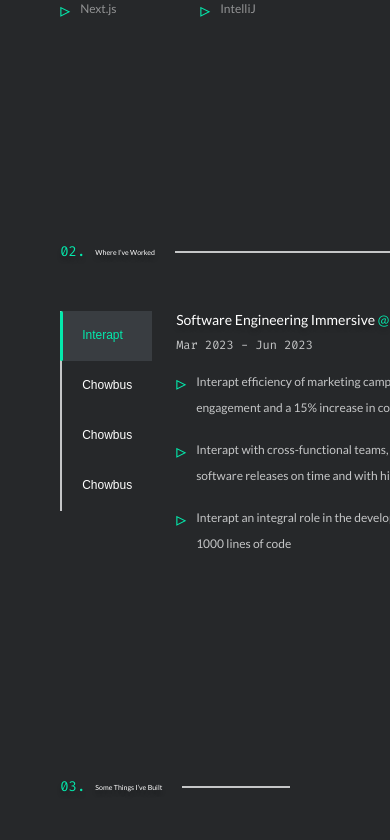
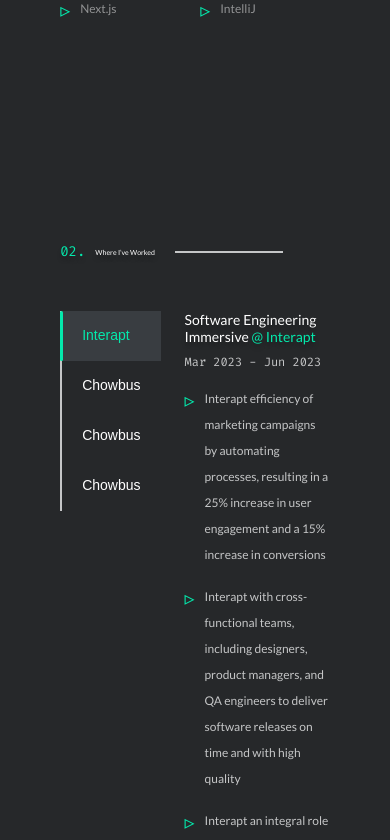
Before and after one commit to pophero110/2023-jeff-portfolio, a Next.js app: page / in a window 390 px wide. Shown: the part 1980-2820 px from the top of the page. Built offline with nearby package versions, Linux system fonts and the light colour scheme.

Commit message:
Add styles to ExperienceSection for $tablet breakpoint

```diff
--- a/src/components/sections/experienceSection/experienceSection.module.scss
+++ b/src/components/sections/experienceSection/experienceSection.module.scss
@@ -1,3 +1,3 @@
 .experienceSection {
-  width: 70rem;
+  width: min(70rem, 100%);
 }
--- a/src/components/tabList/tabList.module.scss
+++ b/src/components/tabList/tabList.module.scss
@@ -2,10 +2,13 @@
 .tabList {
   display: block;
   color: $white;
-  font-size: $h3-font-size;
+  font-size: max($h4-font-size, $h4-font-size + 2px);
   font-family: $number-font-family;
   margin-right: 2.4rem;
   position: relative;
+  & button {
+    font-size: inherit;
+  }
   &__tab {
     transition: $transition;
     display: flex;
```
